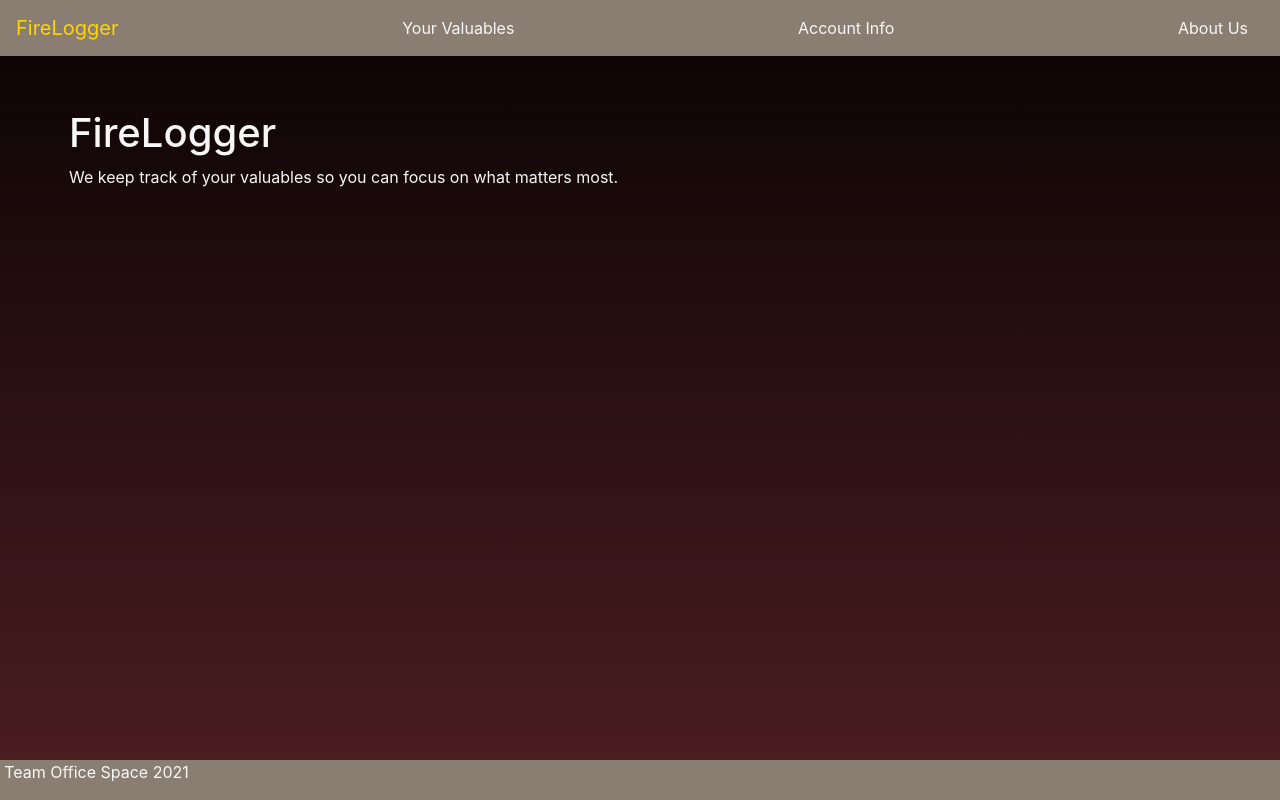
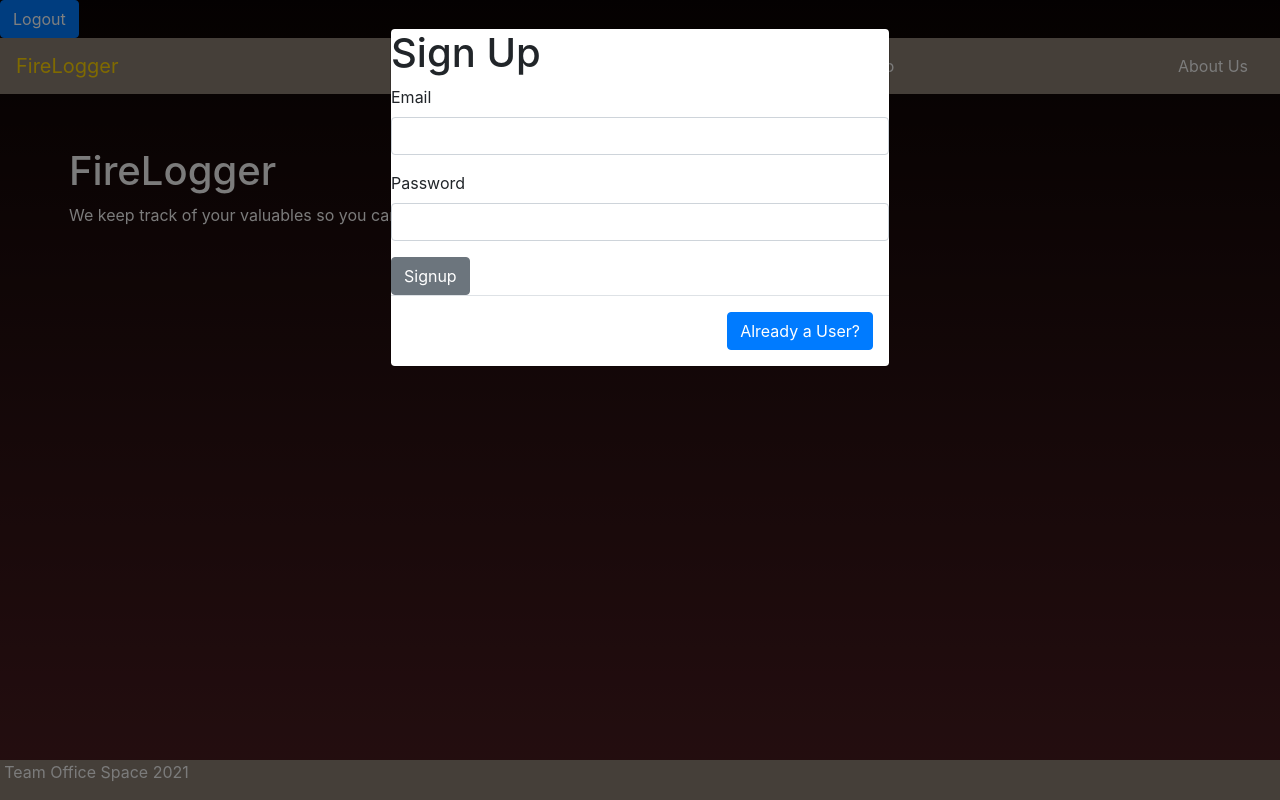
Before and after one commit to davison-robie/fireloggerclient, a React (Create React App) app: page / in a window 1280 px wide. Shown: the top 800 px of the page. Built offline with nearby package versions, Linux system fonts and the light colour scheme.

Commit message:
login / sign up toggle/auth/validation - logout button not functional

```diff
--- a/src/App.js
+++ b/src/App.js
@@ -1,15 +1,34 @@
-import React from "react";
+import React, {useEffect, useState} from "react";
 import "bootstrap/dist/css/bootstrap.css";
 import './App.css';
 import Header from "./components/site/Header";
 import Footer from "./components/site/Footer";
+import Auth from "./components/auth/Auth";
 import{
   BrowserRouter as Router,
 } from "react-router-dom";
 
+
 function App() {
+
+  const [sessionToken, setSessionToken] = useState("");
+
+  useEffect(() => {
+    if (localStorage.getItem("token")) {
+      setSessionToken(localStorage.getItem("token"));
+    }
+  }, []);
+
+  const updateToken = (newToken) => {
+    localStorage.setItem("token", newToken);
+    setSessionToken(newToken);
+    console.log(sessionToken);
+  };
+
+
   return (
     <div>
+      <Auth updateToken={updateToken}/>
       <Router>
       <Header />
       </Router>
--- a/src/components/auth/Auth.jsx
+++ b/src/components/auth/Auth.jsx
@@ -0,0 +1,58 @@
+/* eslint react/no-multi-comp: 0, react/prop-types: 0 */
+
+import React, { useState } from "react";
+import {
+  Button,
+  Modal,
+  ModalHeader,
+  ModalBody,
+  ModalFooter,
+  Input,
+  Label,
+  Form,
+  FormGroup,
+} from "reactstrap";
+import Signup from "./Signup";
+import Login from "./Login";
+
+const Auth = (props) => {
+  const { buttonLabel, className } = props;
+  const [modal, setModal] = useState(true);
+  const [showLogin, setShowLogin] = useState(true);
+  const [buttonText, setButtonText] = useState("Already a User?")
+  const toggle = () => setModal(!modal);
+
+  function handleClick() {
+    if (showLogin == true) {
+      setShowLogin(false);
+      setButtonText("New User?");
+    } else {
+      setShowLogin(true);
+      setButtonText("Already a User?");
+    }
+  }
+
+  return (
+    <div>
+      <Form inline onSubmit={(e) => e.preventDefault()}>
+        <Button color="primary" onClick={toggle}>
+          Logout
+        </Button>
+      </Form>
+      <Modal isOpen={modal}>
+        {showLogin == true ? (
+          <Signup updateToken={props.updateToken} />
+        ) : (
+          <Login updateToken={props.updateToken} />
+        )}
+
+        <ModalFooter>
+          <Button color="primary" onClick={handleClick}>{buttonText}
+        </Button>{" "}
+        </ModalFooter>
+      </Modal>
+    </div>
+  );
+};
+
+export default Auth;
--- a/src/components/auth/Login.jsx
+++ b/src/components/auth/Login.jsx
@@ -0,0 +1,50 @@
+import React, { useState } from "react";
+import { Form, FormGroup, Label, Input, Button } from "reactstrap";
+
+const Login = (props) => {
+    const [email, setEmail] = useState("");
+    const [password, setPassword] = useState("");
+
+    let handleSubmit = (e) => {
+      e.preventDefault();
+      fetch("http://localhost:3000/user/login", {
+        method: "POST",
+        body: JSON.stringify({user:{email: email, password: password}}),
+        headers: new Headers({
+          "Content-Type": "application/json",
+        })
+      }).then(
+          (response) => response.json()
+          ).then((data) => {
+              console.log(data)
+          props.updateToken(data.sessionToken);
+        })
+    }
+
+  return (
+    <div>
+      <h1>Login</h1>
+      <Form onSubmit={handleSubmit}>
+        <FormGroup>
+          <Label htmlFor="email">Email</Label>
+          <Input
+          onChange={(e) => setEmail(e.target.value)}
+          name="email"
+          value={email}
+          required />
+        </FormGroup>
+        <FormGroup>
+          <Label htmlFor="password">Password</Label>
+          <Input
+          onChange={(e) => setPassword(e.target.value)}
+          name="password"
+          value={password}
+          required />
+        </FormGroup>
+        <Button type="submit">Login</Button>
+      </Form>
+    </div>
+  );
+};
+
+export default Login;
--- a/src/components/auth/Signup.jsx
+++ b/src/components/auth/Signup.jsx
@@ -0,0 +1,55 @@
+import React, { useState } from "react";
+import { Form, FormGroup, Label, Input, Button } from "reactstrap";
+
+const Signup = (props) => {
+  const [email, setEmail] = useState("");
+  const [password, setPassword] = useState("");
+
+
+  let handleSubmit = (e) => {
+    e.preventDefault();
+    fetch("http://localhost:3000/user/signup", {
+      method: "POST",
+      body: JSON.stringify({user:{email: email, password: password}}),
+      headers: new Headers({
+        "Content-Type": "application/json",
+      })
+    }).then(
+        (response) => response.json()
+        ).then((data) => {
+            console.log(data)
+            props.updateToken(data.updateToken)
+      })
+  }
+
+  return (
+    <div>
+      <h1>Sign Up</h1>
+      <Form onSubmit={handleSubmit}>
+        <FormGroup>
+          <Label htmlFor="email">Email</Label>
+          <Input
+            onChange={(e) => setEmail(e.target.value)}
+            type="email"
+            name="email"
+            value={email}
+            required
+          />
+        </FormGroup>
+        <FormGroup>
+          <Label htmlFor="password">Password</Label>
+          <Input
+            onChange={(e) => setPassword(e.target.value)}
+            minLength="5"
+            name="password"
+            value={password}
+            required
+          />
+        </FormGroup>
+        <Button type="submit">Signup</Button>
+      </Form>
+    </div>
+  );
+};
+
+export default Signup;
```
Also changed, not shown: 1 other file (tests, documents, lock files or other folders).
